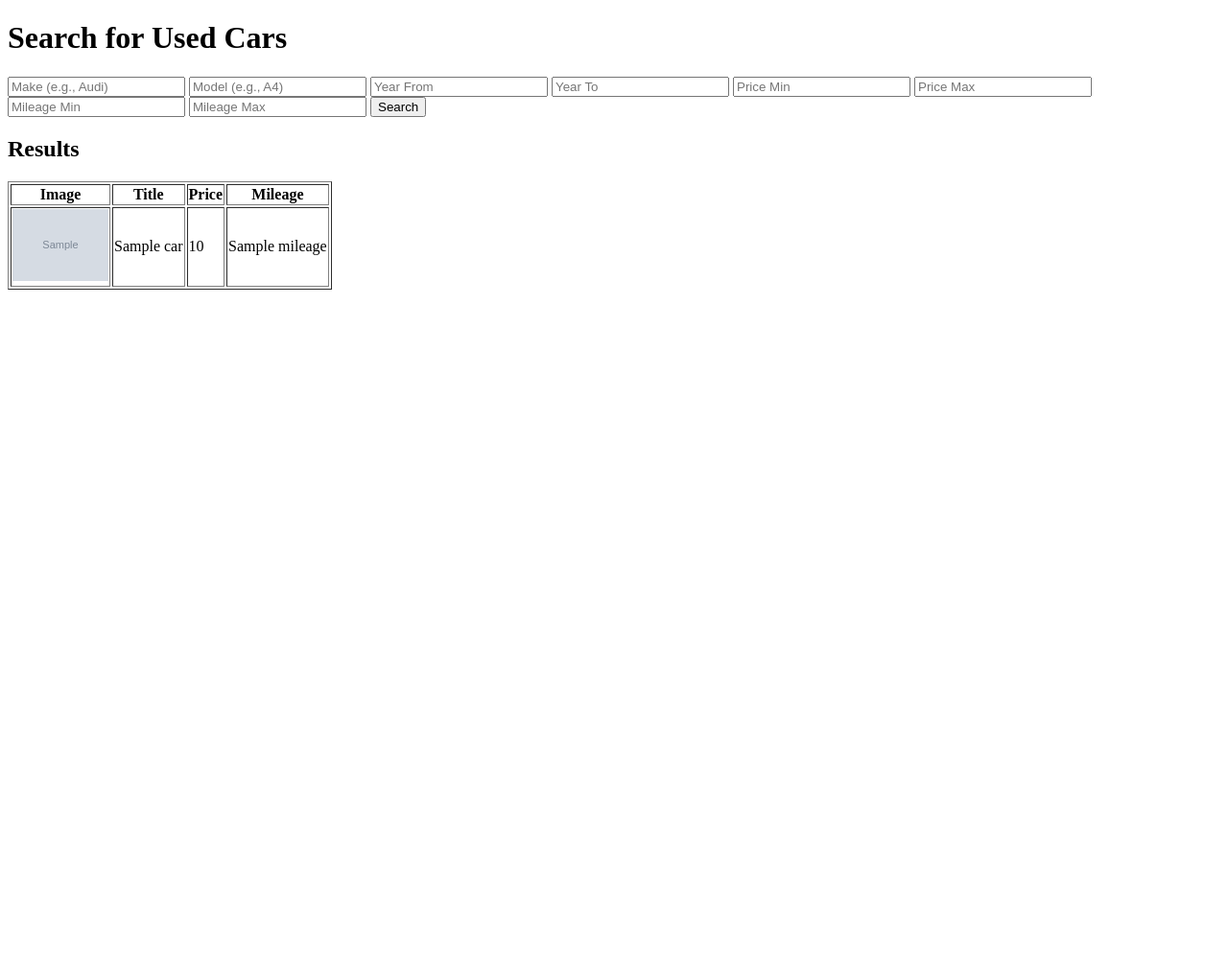
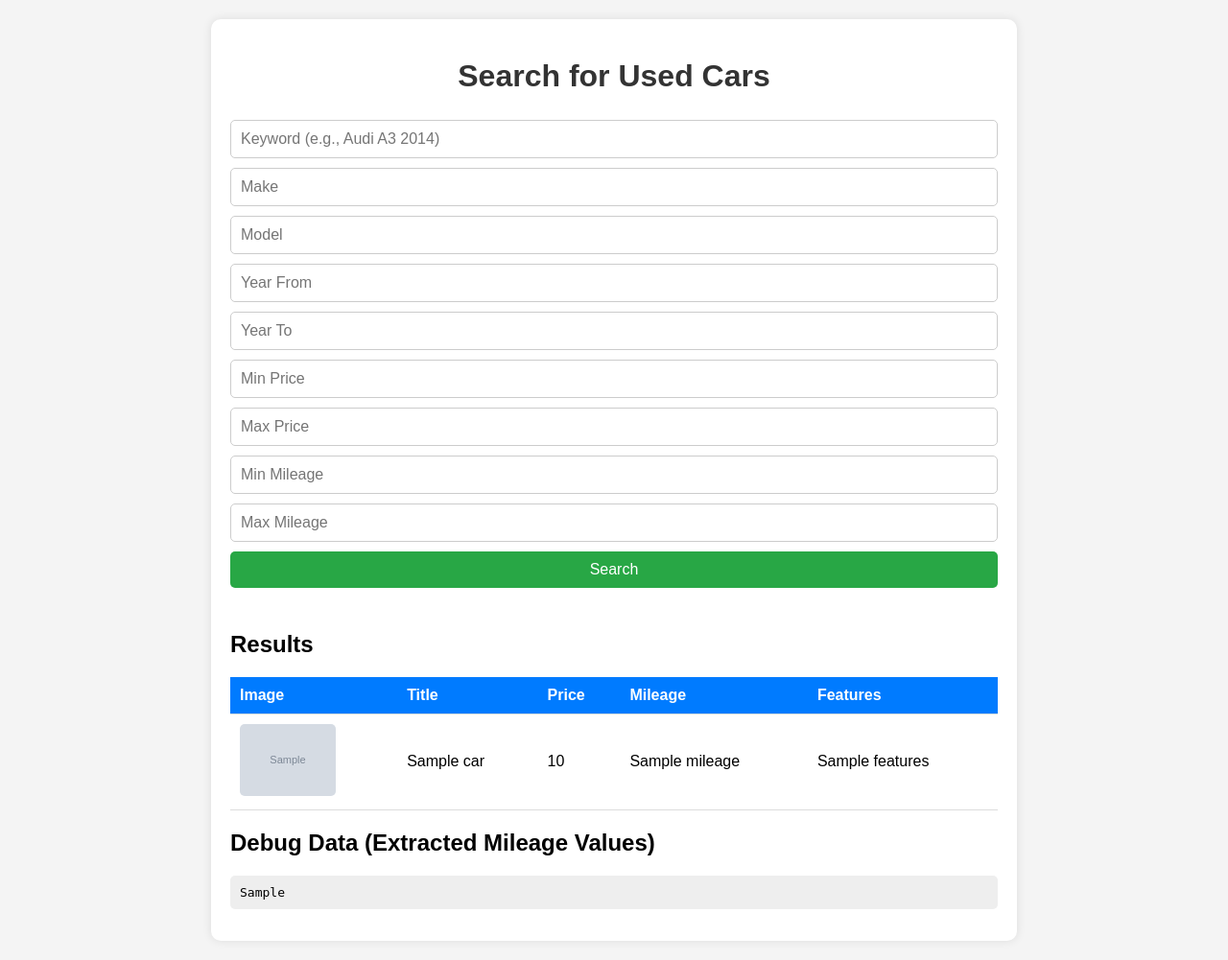
Before and after one commit to sharmalakshay/sunmotors_sbt_api, a Flask app: template templates/index.html in a window 1280 px wide. Shown: the whole page at 96% size. Before the commit the page ends 302 px from the top, so only its background shows below. Run offline with Flask 3, Linux system fonts and the light colour scheme; the template is opened without the code that fills it: most values are stand-ins (such as "Sample title", 1, 10 or a date in 2020); grey boxes marked "Sample" are stand-in pictures.

Commit message:
Refactor Flask application to support keyword search and enhance data extraction; update Docker configuration to use Gunicorn.

```diff
--- a/app.py
+++ b/app.py
@@ -1,64 +1,112 @@
 from flask import Flask, render_template, request
 import requests
 from bs4 import BeautifulSoup
-import pandas as pd
+import re
 
 app = Flask(__name__)
 
-def get_car_data(make, model, year_from, year_to, price_from, price_to, mileage_from, mileage_to):
+def get_car_data(make="", model="", year_from=None, year_to=None, price_from=None, price_to=None, mileage_from=None, mileage_to=None, keyword=""):
     base_url = "https://www.sbtjapan.com/used-cars/"
-    params = {
-        "make": make,
-        "model": model,
-        "year_f": year_from,
-        "year_t": year_to,
-        "price_f": price_from,
-        "price_t": price_to,
-        "mile_f": mileage_from,
-        "mile_t": mileage_to,
-        "search_box": 1,
-        "sort": 46
+
+    # If a keyword search is provided, ignore other filters
+    if keyword:
+        params = {"keyword": keyword}
+    else:
+        params = {
+            "make": make if make else "",
+            "model": model if model else "",
+            "year_f": year_from if year_from else "",
+            "year_t": year_to if year_to else "",
+            "price_f": price_from if price_from else "",
+            "price_t": price_to if price_to else "",
+            "mile_f": mileage_from if mileage_from else "",
+            "mile_t": mileage_to if mileage_to else "",
+            "search_box": 1,
+            "sort": 46
+        }
+
+    headers = {
+        "User-Agent": "Mozilla/5.0 (Windows NT 10.0; Win64; x64) AppleWebKit/537.36 (KHTML, like Gecko) Chrome/91.0.4472.124 Safari/537.36"
     }
 
-    response = requests.get(base_url, params=params)
+    response = requests.get(base_url, params=params, headers=headers)
 
     if response.status_code != 200:
-        return []
+        return [{"Error": f"Failed to fetch data. Status Code: {response.status_code}"}]
 
     soup = BeautifulSoup(response.text, 'html.parser')
-    car_list = soup.find_all("div", class_="car_listitem")
 
+    # Extract car details
     car_data = []
 
-    for car in car_list:
-        image = car.find("img")["src"] if car.find("img") else "N/A"
-        title = car.find("h2").text.strip() if car.find("h2") else "N/A"
-        price = car.find("span", class_="price").text.strip() if car.find("span", class_="price") else "N/A"
-        mileage = car.find("li", class_="mileage").text.strip() if car.find("li", class_="mileage") else "N/A"
+    car_images = [img["src"] for img in soup.find_all("img") if "dealercarphoto" in img.get("src", "")]
 
+    car_prices = [span.get_text(strip=True) for span in soup.find_all("span") if "USD" in span.get_text()]
+
+    car_titles = [h.get_text(strip=True) for h in soup.find_all(["h2", "h3"]) if "AUDI" in h.get_text(strip=True)]
+
+    # Extract mileage correctly from car_info_right div
+    car_mileages = []
+    for car in soup.find_all("div", class_="car_info_right"):
+        mileage_tag = car.find("h3", string="Mileage")
+        if mileage_tag:
+            mileage_p = mileage_tag.find_next("p")
+            mileage = mileage_p.get_text(strip=True) if mileage_p else "N/A"
+            car_mileages.append(mileage)
+
+    while len(car_mileages) < len(car_titles):
+        car_mileages.append("N/A")  # Fill missing values
+
+    # Extract features uniquely (removes duplicates)
+    car_features = []
+    for div in soup.find_all("div"):
+        text = div.get_text(strip=True)
+        features_list = list(set(re.findall(r"(Air Conditioner|Cruise Control|Navigation System|ABS|Alloy Wheels|Back Camera|Leather Seat|Sun Roof)", text)))
+
+        if features_list:
+            car_features.append(", ".join(features_list))
+
+    while len(car_features) < len(car_titles):
+        car_features.append("N/A")  # Fill missing values
+
+    # Ensure correct matching of extracted data
+    total_cars = min(len(car_images), len(car_prices), len(car_titles), len(car_mileages), len(car_features))
+
+    for i in range(total_cars):
         car_data.append({
-            "Image": image,
-            "Title": title,
-            "Price": price,
-            "Mileage": mileage
+            "Image": car_images[i],
+            "Title": car_titles[i],
+            "Price": car_prices[i],
+            "Mileage": car_mileages[i],
+            "Features": car_features[i]
         })
 
-    return car_data
+    return car_data if car_data else [{"Error": "No cars found"}]
 
 @app.route('/', methods=['GET', 'POST'])
 def index():
     cars = []
+
     if request.method == 'POST':
-        make = request.form.get("make")
-        model = request.form.get("model")
-        year_from = request.form.get("year_from")
-        year_to = request.form.get("year_to")
-        price_from = request.form.get("price_from")
-        price_to = request.form.get("price_to")
-        mileage_from = request.form.get("mileage_from")
-        mileage_to = request.form.get("mileage_to")
+        keyword = request.form.get("keyword", "").strip()
+        make = request.form.get("make", "")
+        model = request.form.get("model", "")
+        year_from = request.form.get("year_from", None)
+        year_to = request.form.get("year_to", None)
+        price_from = request.form.get("price_from", None)
+        price_to = request.form.get("price_to", None)
+        mileage_from = request.form.get("mileage_from", None)
+        mileage_to = request.form.get("mileage_to", None)
 
-        cars = get_car_data(make, model, year_from, year_to, price_from, price_to, mileage_from, mileage_to)
+        # Convert numeric fields properly
+        year_from = int(year_from) if year_from else None
+        year_to = int(year_to) if year_to else None
+        price_from = int(price_from) if price_from else None
+        price_to = int(price_to) if price_to else None
+        mileage_from = int(mileage_from) if mileage_from else None
+        mileage_to = int(mileage_to) if mileage_to else None
+
+        cars = get_car_data(make, model, year_from, year_to, price_from, price_to, mileage_from, mileage_to, keyword)
 
     return render_template("index.html", cars=cars)
 
--- a/templates/index.html
+++ b/templates/index.html
@@ -4,39 +4,116 @@
     <meta charset="UTF-8">
     <meta name="viewport" content="width=device-width, initial-scale=1.0">
     <title>Car Scraper</title>
+    <style>
+        body {
+            font-family: Arial, sans-serif;
+            background-color: #f4f4f4;
+            margin: 0;
+            padding: 20px;
+        }
+        .container {
+            max-width: 800px;
+            margin: auto;
+            background: white;
+            padding: 20px;
+            border-radius: 10px;
+            box-shadow: 0 0 10px rgba(0, 0, 0, 0.1);
+        }
+        h1 {
+            text-align: center;
+            color: #333;
+        }
+        form {
+            display: flex;
+            flex-direction: column;
+        }
+        input, button {
+            margin: 5px 0;
+            padding: 10px;
+            font-size: 16px;
+            border: 1px solid #ccc;
+            border-radius: 5px;
+        }
+        button {
+            background: #28a745;
+            color: white;
+            cursor: pointer;
+            border: none;
+        }
+        button:hover {
+            background: #218838;
+        }
+        .table-container {
+            overflow-x: auto;
+            margin-top: 20px;
+        }
+        table {
+            width: 100%;
+            border-collapse: collapse;
+            background: white;
+        }
+        th, td {
+            padding: 10px;
+            text-align: left;
+            border-bottom: 1px solid #ddd;
+        }
+        th {
+            background: #007bff;
+            color: white;
+        }
+        img {
+            max-width: 100px;
+            border-radius: 5px;
+        }
+        pre {
+            background: #eee;
+            padding: 10px;
+            border-radius: 5px;
+            overflow-x: auto;
+        }
+    </style>
 </head>
 <body>
+
+<div class="container">
     <h1>Search for Used Cars</h1>
     <form method="POST">
-        <input type="text" name="make" placeholder="Make (e.g., Audi)" required>
-        <input type="text" name="model" placeholder="Model (e.g., A4)" required>
-        <input type="number" name="year_from" placeholder="Year From" required>
-        <input type="number" name="year_to" placeholder="Year To" required>
-        <input type="number" name="price_from" placeholder="Price Min" required>
-        <input type="number" name="price_to" placeholder="Price Max" required>
-        <input type="number" name="mileage_from" placeholder="Mileage Min" required>
-        <input type="number" name="mileage_to" placeholder="Mileage Max" required>
+        <input type="text" name="keyword" placeholder="Keyword (e.g., Audi A3 2014)">
+        <input type="text" name="make" placeholder="Make">
+        <input type="text" name="model" placeholder="Model">
+        <input type="number" name="year_from" placeholder="Year From">
+        <input type="number" name="year_to" placeholder="Year To">
+        <input type="number" name="price_from" placeholder="Min Price">
+        <input type="number" name="price_to" placeholder="Max Price">
+        <input type="number" name="mileage_from" placeholder="Min Mileage">
+        <input type="number" name="mileage_to" placeholder="Max Mileage">
         <button type="submit">Search</button>
     </form>
 
     {% if cars %}
+        <div class="table-container">
             <h2>Results</h2>
-        <table border="1">
-            <tr>
-                <th>Image</th>
-                <th>Title</th>
-                <th>Price</th>
-                <th>Mileage</th>
-            </tr>
+            <table>
+                <tr><th>Image</th><th>Title</th><th>Price</th><th>Mileage</th><th>Features</th></tr>
                 {% for car in cars %}
                 <tr>
-                <td><img src="{{ car.Image }}" width="100"></td>
-                <td>{{ car.Title }}</td>
-                <td>{{ car.Price }}</td>
-                <td>{{ car.Mileage }}</td>
+                    <td><img src="{{ car['Image'] }}"></td>
+                    <td>{{ car['Title'] }}</td>
+                    <td>{{ car['Price'] }}</td>
+                    <td>{{ car['Mileage'] }}</td>
+                    <td>{{ car['Features'] }}</td>
                 </tr>
                 {% endfor %}
             </table>
+        </div>
+    {% else %}
+        <p>No cars found. Try different search criteria.</p>
     {% endif %}
+
+    <h2>Debug Data (Extracted Mileage Values)</h2>
+    <pre>{{ debug_data }}</pre>
+
+</div>
+
 </body>
 </html>
```
Also changed, not shown: docker-compose.yaml (deleted, +0 -7 lines), docker-compose.yml (added, +19 -0 lines), 1 other file. Lines whose indentation alone changed are shown as unchanged.
